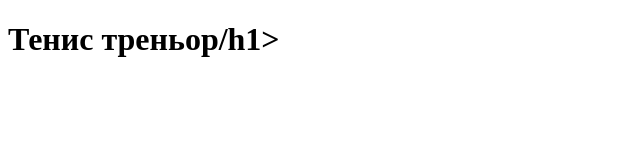
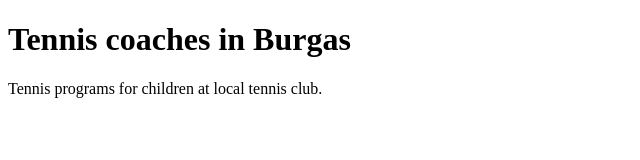
Before and after one commit to tzvetan-tzvetanov/js, a plain HTML site: page index.html in a window 1280 px wide. Shown: the whole page, without its empty margins (0-640 px from the left). Drawn offline with Linux system fonts and the light colour scheme.

Commit message:
Friday evening

```diff
--- a/index.html
+++ b/index.html
@@ -1,9 +1,10 @@
 <!DOCTYPE html>
 
 <html>
-    <title>Тенис треньор</title>
+    <title>Tennis coach</title>
 </head>
 <body>
-    <h1>Тенис треньор/h1>
+    <h1>Tennis coaches in Burgas</h1>
+    Tennis programs for children at local tennis club.
 </body>
 </html>
```
